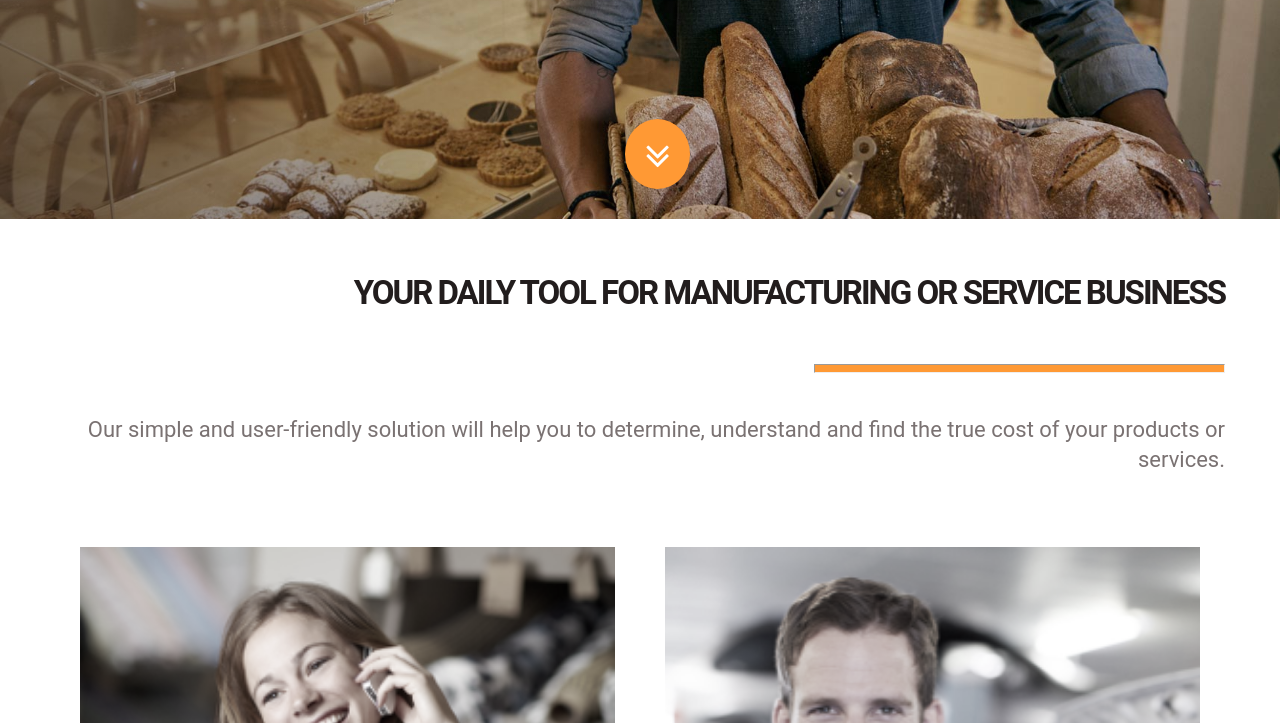
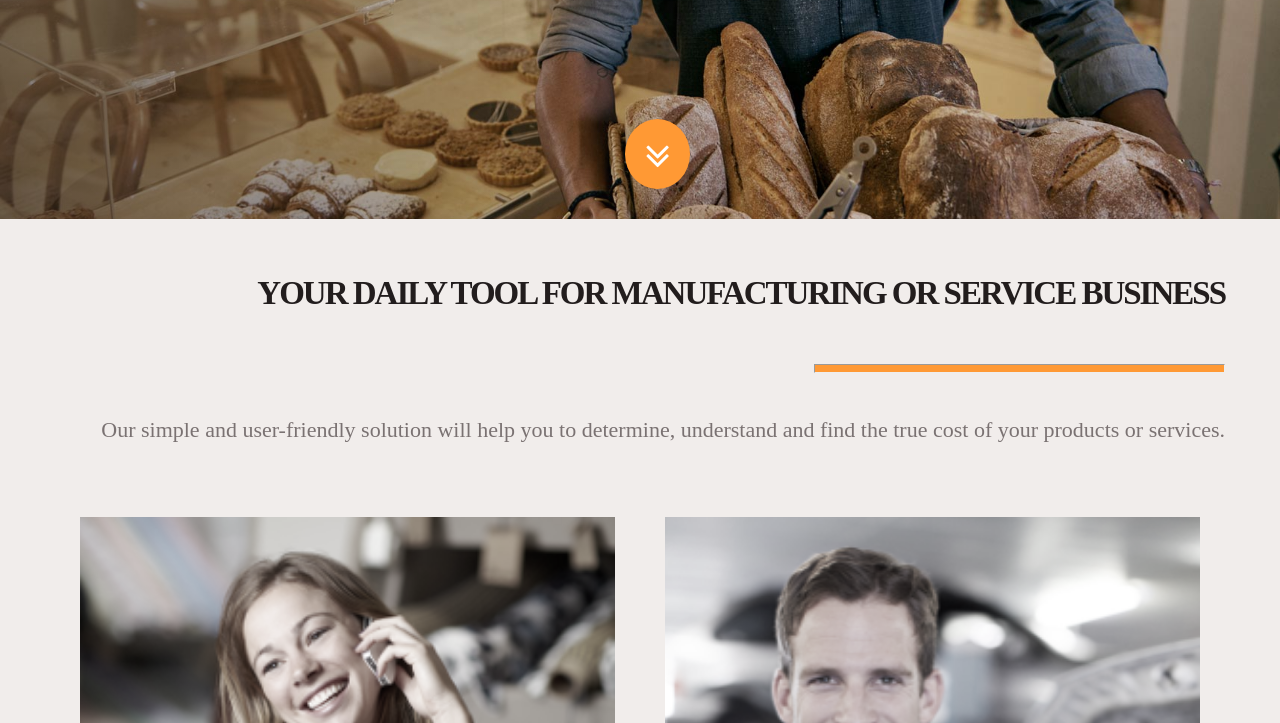
Before and after one commit to massimo-ua/costanswer, a website: page index.html in a window 1280 px wide. Shown: the part 581-1304 px from the top of the page. Drawn offline with nearby package versions, Linux system fonts and the light colour scheme.

Commit message:
added aui class to all bootstrap standard classes

```diff
--- a/assets/new.css
+++ b/assets/new.css
@@ -8,14 +8,14 @@
 	-moz-box-sizing: border-box;
 	box-sizing: border-box;
 }
-html{
+html {
 	margin: 0px;
 	padding: 0px;
 	-webkit-text-size-adjust:100%;
 	-ms-text-size-adjust:100%;
 	height: 100%;
 }
-body {
+body .aui {
 	padding:0;
 	margin:0;
 	border:0;
```
